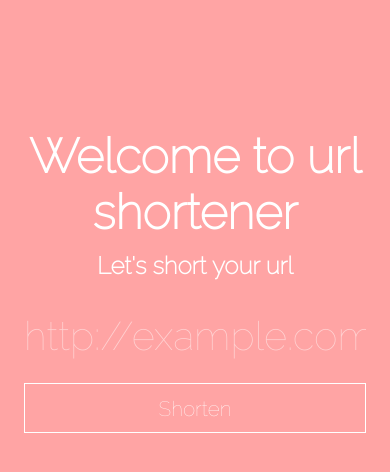
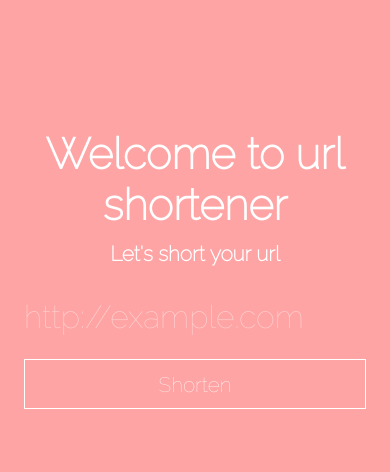
Before and after one commit to techstag/url-shortener, a website built with webpack: page src/public/index.html in a window 390 px wide. Built offline with nearby package versions, Linux system fonts and the light colour scheme.

Commit message:
Fix font size on mobile

```diff
--- a/src/scss/style.scss
+++ b/src/scss/style.scss
@@ -13,23 +13,35 @@ body {
 }
 
 h1 {
-  font-size: 3rem;
-  margin-bottom: 0.7rem;
+  font-size: 2.7rem;
+  margin: 0 1.5rem 0.7rem 1.5rem;
+
+  @media screen and (min-width: 800px) {
+    font-size: 3rem;
+    margin: 0 0 0.7rem 0;
+  }
 }
 
 h2 {
-  font-size: 1.5rem;
+  font-size: 1.3rem;
+  margin: 0 1.5rem;
+
+  @media screen and (min-width: 800px) {
+    font-size: 1.5rem;
+    margin: initial;
+  }
 }
 
 input {
   color: #fff;
   border: none;
   background-color: transparent;
-  font-size: 2.5rem;
+  font-size: 2rem;
   margin: 0 0 1.5rem 0;
 
   @media screen and (min-width: 800px) {
     margin: 0 1.5rem 0 0;
+    font-size: 2.5rem;
   }
 }
 
```
